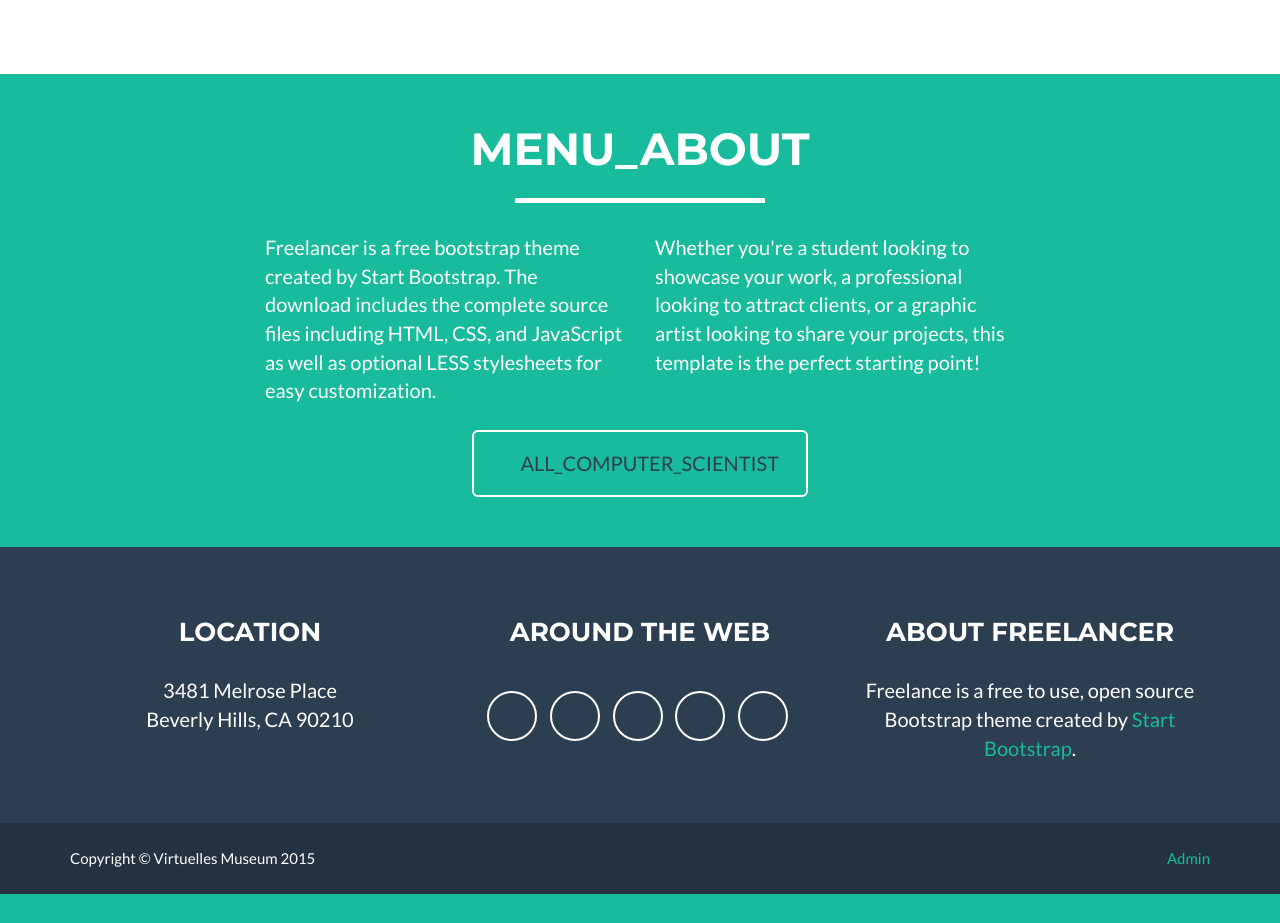
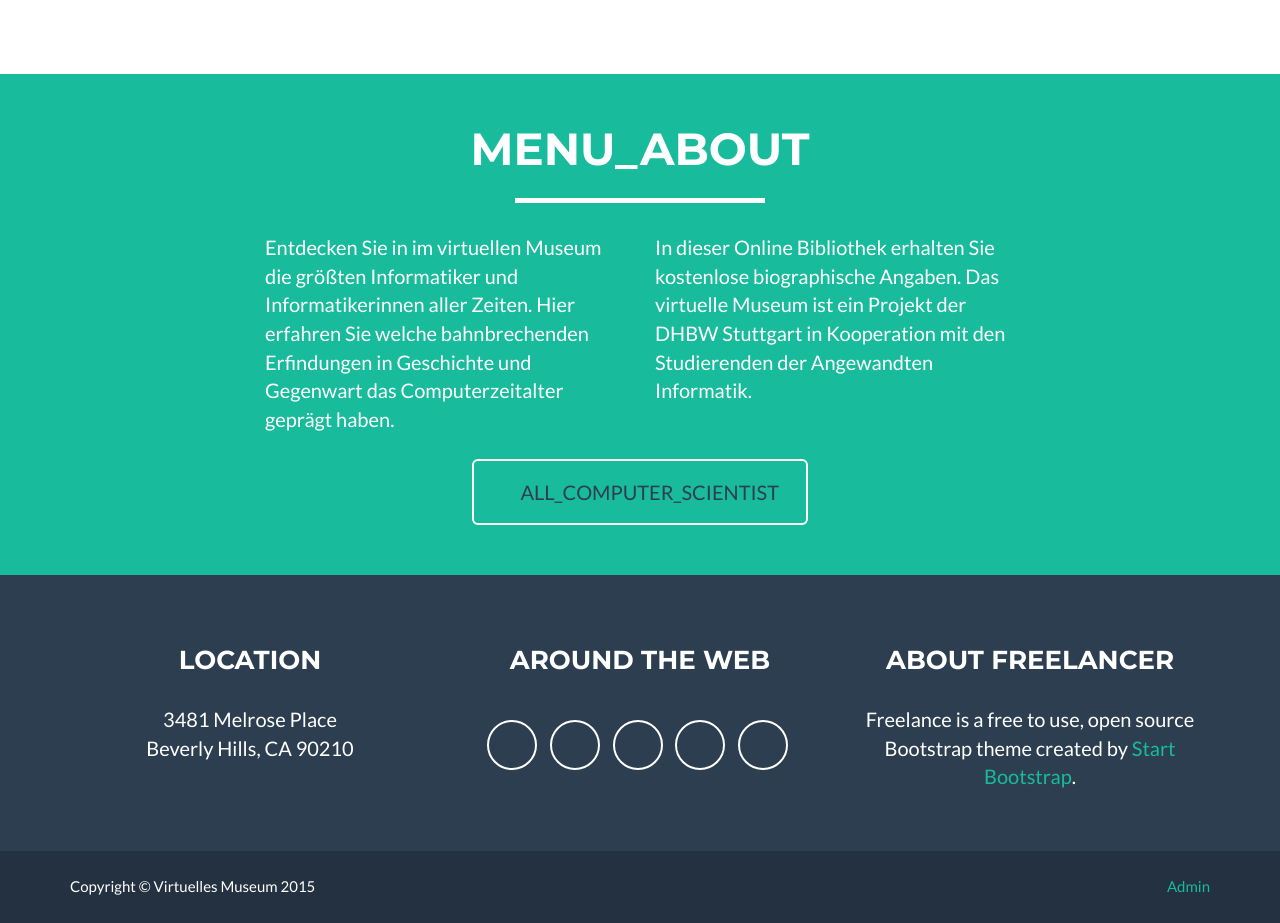
Before and after one commit to grint/DHBW_Projekt_Museum, a PHP site: template templates/homepage.php in a window 1280 px wide. Shown: the part 625-1548 px from the top of the page. Before the commit the page ends 1519 px from the top, so only its background shows below. Run offline with PHP 8.4, Linux system fonts and the light colour scheme; the template is opened without the code that fills it, so the values that code supplies are empty; some libraries are stand-ins or nearby versions; some web fonts are replaced.

Commit message:
Commit Ueber Museum

```diff
--- a/templates/homepage.php
+++ b/templates/homepage.php
@@ -55,10 +55,11 @@
         </div>
         <div class="row">
             <div class="col-lg-4 col-lg-offset-2">
-                <p>Freelancer is a free bootstrap theme created by Start Bootstrap. The download includes the complete source files including HTML, CSS, and JavaScript as well as optional LESS stylesheets for easy customization.</p>
+                <p>Entdecken Sie in im virtuellen Museum die größten Informatiker und Informatikerinnen aller Zeiten. Hier erfahren Sie welche bahnbrechenden Erfindungen in Geschichte und Gegenwart das Computerzeitalter geprägt haben.
+                </p>
             </div>
             <div class="col-lg-4">
-                <p>Whether you're a student looking to showcase your work, a professional looking to attract clients, or a graphic artist looking to share your projects, this template is the perfect starting point!</p>
+                <p>In dieser Online Bibliothek erhalten Sie kostenlose biographische Angaben. Das virtuelle Museum ist ein Projekt der DHBW Stuttgart in Kooperation mit den Studierenden der Angewandten Informatik.</p>
             </div>
             <div class="col-lg-8 col-lg-offset-2 text-center">
                 <a href="./?action=allPersons" class="btn btn-lg btn-outline">
```
